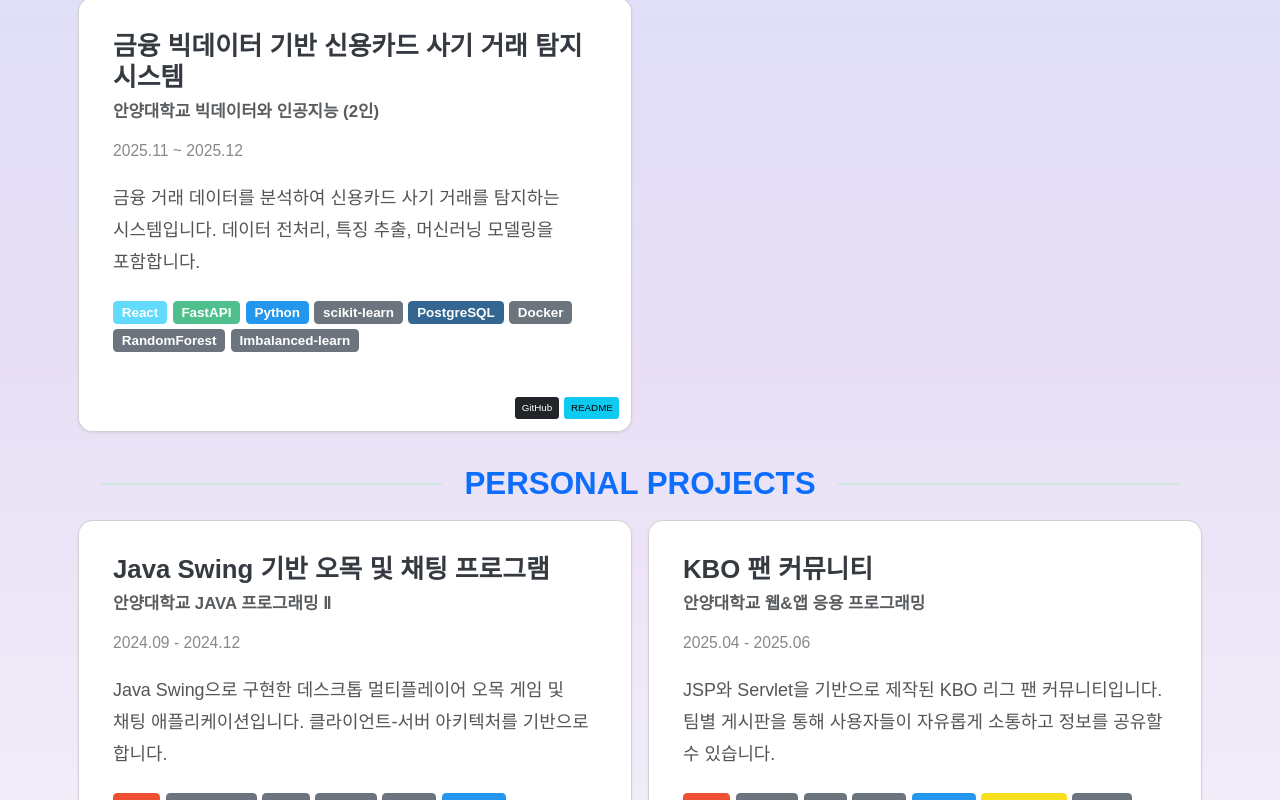
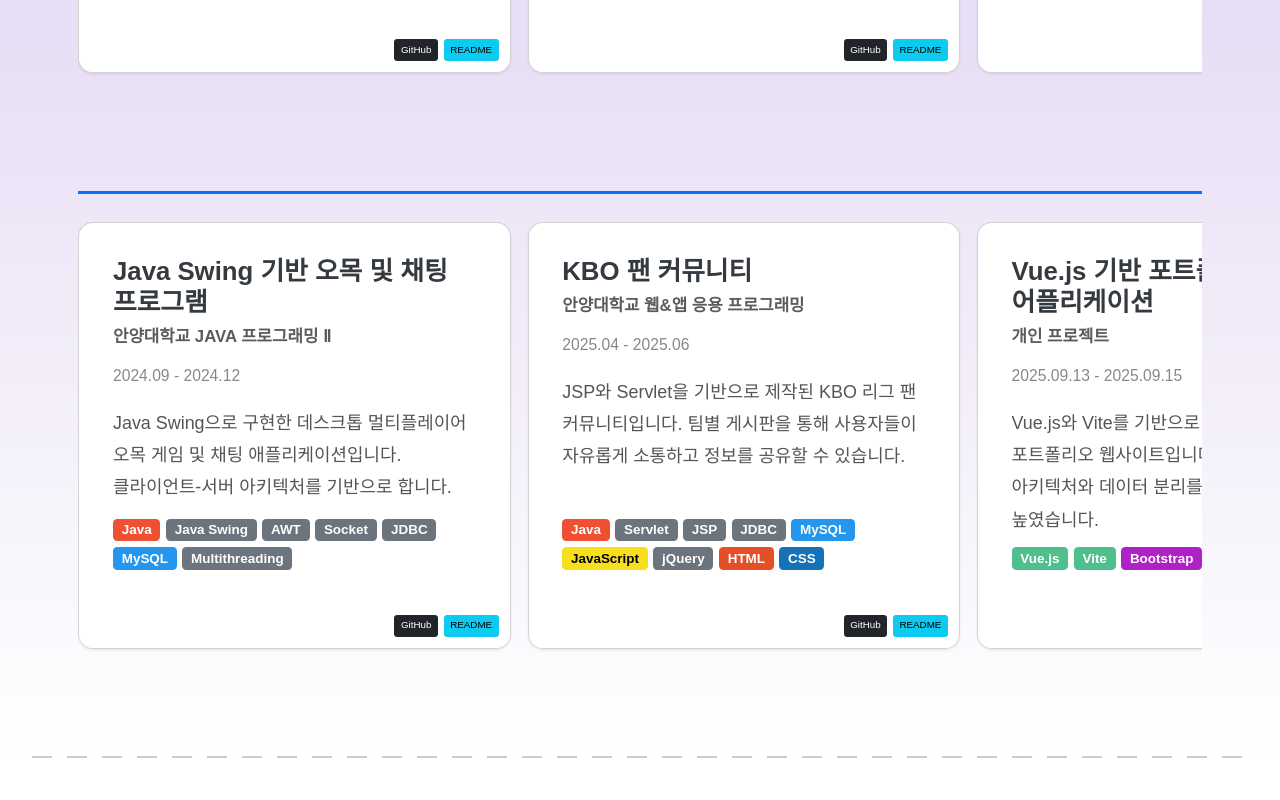
Before and after one commit to leekyuhyun/portfolio, a Vue app: page / in a window 1280 px wide. Shown: the part 4500-5300 px from the top of the page. Built offline with nearby package versions, Linux system fonts and the light colour scheme.

Commit message:
fix : Project Conponents UI 수정

```diff
--- a/src/components/Projects/Projects.css
+++ b/src/components/Projects/Projects.css
@@ -4,25 +4,77 @@
 .section-title {
   margin-bottom: 4rem;
 }
+
+/* 프로젝트 섹션 타이틀 */
 .project-type-title {
-  font-size: 2.8rem;
+  font-size: 2.4rem;
   font-weight: 700;
   color: var(--bs-primary);
-  margin-top: 6rem;
-  margin-bottom: 3.5rem;
-  position: relative;
+  margin-top: 4rem;
+  margin-bottom: 2rem;
+  padding-bottom: 0.5rem;
+  border-bottom: 3px solid var(--bs-primary);
+  display: inline-block;
+}
+
+/* 수평 스크롤 컨테이너 */
+.project-scroll-container {
+  overflow-x: auto;
+  -webkit-overflow-scrolling: touch;
+  padding-bottom: 1rem;
+  height: 100%;
+  flex-grow: 1;
+}
+
+/* 스크롤바 숨김 */
+.project-scroll-container::-webkit-scrollbar {
+  display: none;
+  width: 0;
+  height: 0;
+}
+.project-scroll-container {
+  -ms-overflow-style: none;
+  scrollbar-width: none;
+}
+
+/* 💡 [핵심] 카드들을 담는 Flex 컨테이너 */
+.project-horizontal-list {
   display: flex;
-  justify-content: center;
-  align-items: center;
+  flex-wrap: nowrap;
+  gap: 1.5rem;
+  padding: 0.5rem 0;
+  align-items: stretch; /* 높이 통일 */
+  height: 100%;
 }
-.project-type-title::before,
-.project-type-title::after {
-  content: '';
-  flex-grow: 1;
-  height: 2px;
-  background-color: #d1e7dd;
-  margin: 0 2rem;
+
+/* 💡 개별 프로젝트 카드 래퍼 */
+.project-item-card {
+  flex: 0 0 auto;
+  transition: transform 0.3s ease;
+  height: 100%; /* 부모 높이에 맞춰 늘어남 */
 }
+
+/* PC 너비 설정 */
+@media (min-width: 992px) {
+  .project-item-card {
+    width: calc(40% - 1.5rem);
+    min-width: calc(40% - 1.5rem);
+  }
+}
+/* 모바일 너비 설정 */
+@media (max-width: 991.98px) {
+  .project-item-card {
+    width: 85vw;
+    min-width: 85vw;
+  }
+  .project-horizontal-list {
+    padding-left: 1.5rem;
+    padding-right: 1.5rem;
+  }
+}
+/* ------------------------------------------- */
+
+/* 💡 [핵심] .card 요소 */
 .project-card {
   border-radius: 15px;
   box-shadow: 0 6px 20px rgba(0, 0, 0, 0.1);
@@ -30,15 +82,32 @@
     transform 0.3s ease-out,
     box-shadow 0.3s ease-out;
   overflow: hidden;
+  height: 100%; /* 부모에 맞춤 */
+  display: flex;
+  flex-direction: column;
 }
-.project-card:hover {
-  transform: translateY(-8px) scale(1.01);
+
+.project-card .card-body {
+  padding: 3rem;
+  /* 카드 바디가 늘어나야 footer가 아래로 밀리고 내용이 짧은 카드도 높이를 채움 */
+  flex-grow: 1;
+  display: flex;
+  flex-direction: column;
+}
+
+/* 💡 [핵심] 내용 확장 영역 */
+.project-description-content {
+  flex-grow: 1; /* 남은 공간을 채워 카드 높이를 맞춤 */
+  margin-bottom: 0;
+}
+
+/* 기타 스타일 */
+.project-item-card:hover {
+  transform: translateY(-8px);
   box-shadow: 0 15px 30px rgba(0, 0, 0, 0.2);
   z-index: 1;
 }
-.project-card .card-body {
-  padding: 3rem;
-}
+
 .project-title-wrapper {
   margin-bottom: 1rem;
 }
@@ -64,4 +133,3 @@
   color: #888 !important;
   margin-bottom: 1.5rem;
 }
-/* ... (나머지 코드는 이전과 동일) ... */
--- a/src/components/Projects/Projects.vue
+++ b/src/components/Projects/Projects.vue
@@ -3,82 +3,29 @@
     <div class="container">
       <h2 class="section-title text-center" data-aos="fade-up">&lt;PROJECTS /&gt;</h2>
 
-      <h3 class="project-type-title text-center mt-5 mb-4" data-aos="fade-up" data-aos-delay="100">
-        TEAM PROJECTS
-      </h3>
-      <div class="row row-cols-1 row-cols-md-2 g-4 mb-5">
+      <div class="row g-4 project-section-container mt-5">
+        <div class="col-lg-12 d-flex flex-column" data-aos="fade-up" data-aos-delay="100">
+          <h3 class="project-type-title">{{ teamProjectsTitle }}</h3>
+
+          <div class="project-scroll-container">
+            <div class="project-horizontal-list">
               <div
-          class="col"
+                class="project-item-card"
                 v-for="(project, index) in teamProjects"
                 :key="project.name"
                 data-aos="fade-up"
-          :data-aos-delay="200 * (index % 2) + 200"
+                :data-aos-delay="100 * index + 100"
               >
-          <div class="card h-100 shadow-sm project-card">
+                <div class="card h-100 shadow-sm project-card d-flex flex-column">
                   <div class="card-body d-flex flex-column">
                     <div class="project-title-wrapper">
                       <h5 class="card-title fw-bold">{{ project.name }}</h5>
-                <p class="project-context text-muted">{{ project.context }} ({{ project.team }})</p>
+                      <p class="project-context text-muted">
+                        {{ project.context }} ({{ project.team }})
+                      </p>
                     </div>
                     <p class="card-text text-muted">{{ project.period }}</p>
-              <p class="card-text">{{ project.description }}</p>
-              <div class="d-flex flex-wrap gap-2 mt-auto pt-3">
-                <span
-                  v-for="tag in project.tags"
-                  :key="tag"
-                  class="badge"
-                  :style="getTagStyle(tag)"
-                >
-                  {{ tag }}
-                </span>
-              </div>
-            </div>
-            <div class="card-footer bg-white border-0 p-3 d-flex justify-content-end gap-2">
-              <a
-                v-if="project.githubUrl"
-                :href="project.githubUrl"
-                target="_blank"
-                class="btn btn-dark btn-sm"
-                >GitHub</a
-              >
-              <a
-                v-if="project.deployUrl"
-                :href="project.deployUrl"
-                target="_blank"
-                class="btn btn-primary btn-sm"
-                >Demo</a
-              >
-              <button
-                v-if="project.readmeUrl"
-                @click="openModal(project)"
-                class="btn btn-info btn-sm"
-              >
-                README
-              </button>
-            </div>
-          </div>
-        </div>
-      </div>
-
-      <h3 class="project-type-title text-center mt-5 mb-4" data-aos="fade-up" data-aos-delay="100">
-        PERSONAL PROJECTS
-      </h3>
-      <div class="row row-cols-1 row-cols-md-2 g-4">
-        <div
-          class="col"
-          v-for="(project, index) in personalProjects"
-          :key="project.name"
-          data-aos="fade-up"
-          :data-aos-delay="200 * (index % 2) + 200"
-        >
-          <div class="card h-100 shadow-sm project-card">
-            <div class="card-body d-flex flex-column">
-              <div class="project-title-wrapper">
-                <h5 class="card-title fw-bold">{{ project.name }}</h5>
-                <p class="project-context text-muted">{{ project.context }}</p>
-              </div>
-              <p class="card-text text-muted">{{ project.period }}</p>
-              <p class="card-text">{{ project.description }}</p>
+                    <p class="card-text project-description-content">{{ project.description }}</p>
                     <div class="d-flex flex-wrap gap-2 mt-auto pt-3">
                       <span
                         v-for="tag in project.tags"
@@ -117,7 +64,70 @@
               </div>
             </div>
           </div>
+        </div>
+      </div>
 
+      <div class="row g-4 project-section-container mt-5">
+        <div class="col-lg-12 d-flex flex-column" data-aos="fade-up" data-aos-delay="200">
+          <h3 class="project-type-title">{{ personalProjectsTitle }}</h3>
+
+          <div class="project-scroll-container">
+            <div class="project-horizontal-list">
+              <div
+                class="project-item-card"
+                v-for="(project, index) in personalProjects"
+                :key="project.name"
+                data-aos="fade-up"
+                :data-aos-delay="100 * index + 200"
+              >
+                <div class="card h-100 shadow-sm project-card d-flex flex-column">
+                  <div class="card-body d-flex flex-column">
+                    <div class="project-title-wrapper">
+                      <h5 class="card-title fw-bold">{{ project.name }}</h5>
+                      <p class="project-context text-muted">{{ project.context }}</p>
+                    </div>
+                    <p class="card-text text-muted">{{ project.period }}</p>
+                    <p class="card-text project-description-content">{{ project.description }}</p>
+                    <div class="d-flex flex-wrap gap-2 mt-auto pt-3">
+                      <span
+                        v-for="tag in project.tags"
+                        :key="tag"
+                        class="badge"
+                        :style="getTagStyle(tag)"
+                      >
+                        {{ tag }}
+                      </span>
+                    </div>
+                  </div>
+                  <div class="card-footer bg-white border-0 p-3 d-flex justify-content-end gap-2">
+                    <a
+                      v-if="project.githubUrl"
+                      :href="project.githubUrl"
+                      target="_blank"
+                      class="btn btn-dark btn-sm"
+                      >GitHub</a
+                    >
+                    <a
+                      v-if="project.deployUrl"
+                      :href="project.deployUrl"
+                      target="_blank"
+                      class="btn btn-primary btn-sm"
+                      >Demo</a
+                    >
+                    <button
+                      v-if="project.readmeUrl"
+                      @click="openModal(project)"
+                      class="btn btn-info btn-sm"
+                    >
+                      README
+                    </button>
+                  </div>
+                </div>
+              </div>
+            </div>
+          </div>
+        </div>
+      </div>
       <div class="modal fade" id="projectReadmeModal" tabindex="-1">
         <div class="modal-dialog modal-xl modal-dialog-scrollable">
           <div class="modal-content">
@@ -134,6 +144,7 @@
           </div>
         </div>
       </div>
+    </div>
   </section>
 </template>
 
```
Lines whose indentation alone changed are shown as unchanged.
